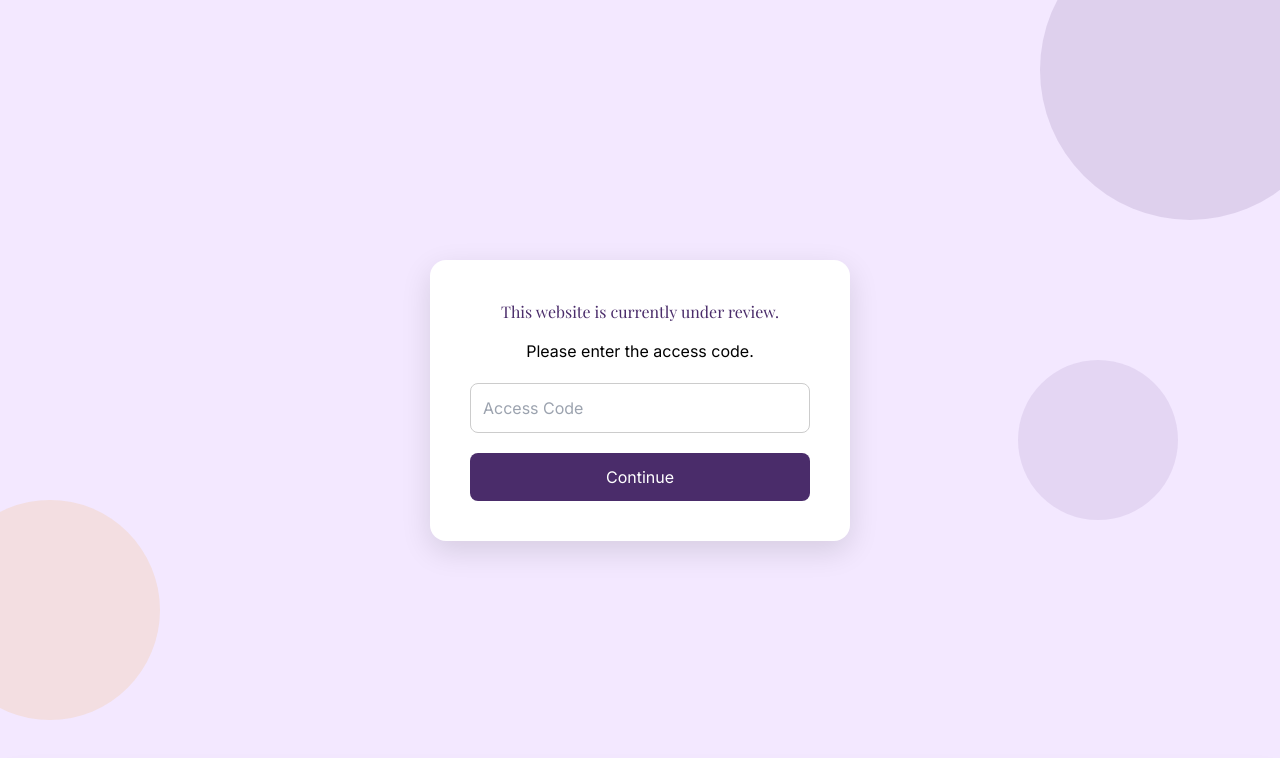
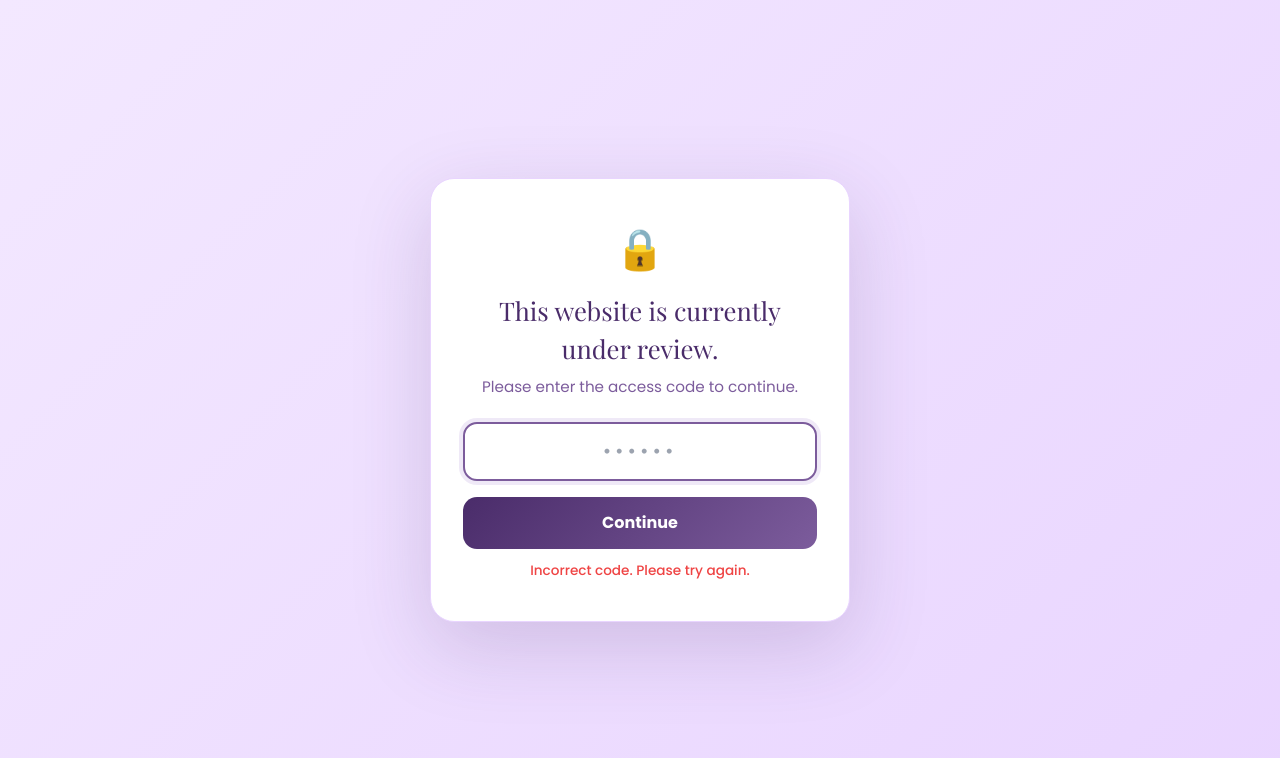
Before and after one commit to sirrichqrd/moyes-treats, a plain HTML site: page index.html in a window 1280 px wide. Both pictures are taken after a click on the button "Continue". Drawn offline with nearby package versions, Linux system fonts and the light colour scheme.

Commit message:
updated preview access gate

```diff
--- a/index.html
+++ b/index.html
@@ -159,19 +159,78 @@
       padding-top: 10px; margin-top: 6px;
       font-weight: 700; color: var(--primary-dark); font-size: 1.05rem;
     }
+
+    /* === PREVIEW GATE === */
+#previewGate {
+  position: fixed; inset: 0; z-index: 9999;
+  background: linear-gradient(135deg, #f3e8ff 0%, #e9d5ff 100%);
+  display: flex; align-items: center; justify-content: center;
+  padding: 20px; font-family: 'Poppins', sans-serif;
+}
+#previewGate.hidden { display: none; }
+.gate-card {
+  background: white; border-radius: 24px; padding: 40px 32px;
+  max-width: 420px; width: 100%; text-align: center;
+  box-shadow: 0 25px 80px rgba(74,44,106,0.18);
+  border: 1px solid #e9d5ff;
+}
+.gate-card h2 {
+  font-family: 'Playfair Display', serif;
+  color: #4a2c6a; font-size: 1.6rem; margin-bottom: 8px;
+}
+.gate-card p {
+  color: #7c5c9c; font-size: 0.95rem; margin-bottom: 24px;
+}
+.gate-input {
+  width: 100%; padding: 14px 18px; border: 2px solid #e9d5ff;
+  border-radius: 14px; font-size: 1.1rem; text-align: center;
+  letter-spacing: 4px; font-weight: 600; color: #4a2c6a;
+  font-family: 'Poppins', sans-serif; transition: all 0.3s;
+}
+.gate-input:focus {
+  outline: none; border-color: #7c5c9c;
+  box-shadow: 0 0 0 4px rgba(124,79,184,0.12);
+}
+.gate-btn {
+  width: 100%; margin-top: 16px; padding: 14px;
+  border-radius: 14px; border: none;
+  background: linear-gradient(135deg, #4a2c6a, #7c5c9c);
+  color: white; font-weight: 700; font-size: 1rem;
+  cursor: pointer; transition: all 0.25s;
+  font-family: 'Poppins', sans-serif;
+}
+.gate-btn:hover {
+  transform: translateY(-2px);
+  box-shadow: 0 10px 30px rgba(74,44,106,0.3);
+}
+.gate-error {
+  color: #ef4444; font-size: 0.85rem; margin-top: 12px;
+  font-weight: 500; display: none;
+}
+.gate-error.show { display: block; }
+
   </style>
 </head>
 <body class="bg-[#f3e8ff] min-h-screen">
+
+    <!-- PREVIEW ACCESS GATE -->
+<div id="previewGate">
+  <div class="gate-card">
+    <div style="font-size:2.5rem;margin-bottom:12px;">🔒</div>
+    <h2>This website is currently under review.</h2>
+    <p>Please enter the access code to continue.</p>
+    <input type="password" id="gateCode" class="gate-input" placeholder="••••••" maxlength="10" autocomplete="off">
+    <button class="gate-btn" onclick="checkGateCode()">Continue</button>
+    <div id="gateError" class="gate-error">Incorrect code. Please try again.</div>
+  </div>
+</div>
+
 
 <div class="bg-shape bg-shape-1"></div>
 <div class="bg-shape bg-shape-2"></div>
 <div class="bg-shape bg-shape-3"></div>
 
-<div id="previewGate"></div>
-
-<div id="siteContent" style="display:none;">
-    <div id="app"></div>
-</div>
+<div id="app"></div>
 
 <!-- Bottom Cart Bar -->
 <div id="cartBar" class="cart-bar">
@@ -239,7 +298,7 @@
         </div>
         <div class="mb-4" id="deliveryLocationGroup" style="display:none;">
           <label class="block text-xs font-semibold text-gray-500 uppercase tracking-wider mb-1.5 font-poppins">Delivery Location</label>
-          <select name="deliveryLocation" required id="deliveryLocation" onchange="onLocationChange(this)" class="form-select">
+          <select name="deliveryLocation" id="deliveryLocation" required onchange="onLocationChange(this)" class="form-select">
             <option value="">&#9660; Select your area</option>
             <option value="Madalla">Madalla</option>
             <option value="Bosso">Bosso</option>
@@ -294,111 +353,6 @@
     <div class="text-xs text-gray-500 mt-0.5" id="toastMessage">Item added to your cart</div>
   </div>
 </div>
-<script>
-    const ACCESS_CODE = "moyes2026";   // Change this
-const STORAGE_KEY = "preview_access";
-const ACCESS_DURATION = 24 * 60 * 60 * 1000; // 24 hours
-
-function showWebsite() {
-    document.getElementById("previewGate").style.display = "none";
-    document.getElementById("siteContent").style.display = "block";
-}
-
-function createPreviewPage() {
-    document.getElementById("previewGate").innerHTML = `
-        <div style="
-            min-height:100vh;
-            display:flex;
-            justify-content:center;
-            align-items:center;
-            background:#f3e8ff;
-            padding:20px;
-        ">
-            <div style="
-                max-width:420px;
-                width:100%;
-                background:white;
-                padding:40px;
-                border-radius:16px;
-                text-align:center;
-                box-shadow:0 10px 30px rgba(0,0,0,.12);
-            ">
-                <h2 style="margin-bottom:15px;color:#4a2c6a;">
-                    This website is currently under review.
-                </h2>
-
-                <p>Please enter the access code.</p>
-
-                <input
-                    id="accessCode"
-                    type="password"
-                    placeholder="Access Code"
-                    style="
-                        width:100%;
-                        padding:12px;
-                        margin:20px 0;
-                        border:1px solid #ccc;
-                        border-radius:8px;
-                    "
-                >
-
-                <button
-                    onclick="checkAccessCode()"
-                    style="
-                        width:100%;
-                        padding:12px;
-                        background:#4a2c6a;
-                        color:white;
-                        border:none;
-                        border-radius:8px;
-                        cursor:pointer;
-                    "
-                >
-                    Continue
-                </button>
-            </div>
-        </div>
-    `;
-}
-
-function checkAccessCode() {
-
-    const code = document.getElementById("accessCode").value;
-
-    if(code === ACCESS_CODE){
-
-        const expiry = Date.now() + ACCESS_DURATION;
-
-        localStorage.setItem(STORAGE_KEY, expiry);
-
-        showWebsite();
-
-    }else{
-
-        alert("Incorrect access code.");
-
-    }
-
-}
-
-window.addEventListener("load", () => {
-
-    const expiry = localStorage.getItem(STORAGE_KEY);
-
-    if(expiry && Date.now() < Number(expiry)){
-
-        showWebsite();
-
-    }else{
-
-        localStorage.removeItem(STORAGE_KEY);
-
-        createPreviewPage();
-
-    }
-
-});
-</script>
 <script>
 // ===================== DATA =====================
 const products = {
@@ -546,6 +500,51 @@ let galleryImageIndex = {};
 let customQty = { 'Samosa': 0, 'Spring Roll': 0, 'Puff Puff': 0, 'Beef': 0, 'Chicken': 0 };
 let deliveryMethod = 'pickup';
 let selectedLocation = '';
+
+// ===================== PREVIEW GATE =====================
+const ACCESS_CODE = 'moyes2026';        // ← CHANGE THIS TO YOUR DESIRED CODE
+const ACCESS_DURATION_HOURS = 24;       // ← CHANGE EXPIRY TIME (e.g., 24, 48, 72)
+
+function isAccessGranted() {
+  try {
+    const stored = localStorage.getItem('moyesPreviewAccess');
+    if (!stored) return false;
+    const data = JSON.parse(stored);
+    const expiry = data.timestamp + (ACCESS_DURATION_HOURS * 60 * 60 * 1000);
+    return Date.now() < expiry;
+  } catch (e) { return false; }
+}
+
+function grantAccess() {
+  try {
+    localStorage.setItem('moyesPreviewAccess', JSON.stringify({ timestamp: Date.now() }));
+  } catch (e) {}
+  const gate = document.getElementById('previewGate');
+  if (gate) gate.classList.add('hidden');
+  render(); // render the main app
+}
+
+function checkGateCode() {
+  const input = document.getElementById('gateCode');
+  const error = document.getElementById('gateError');
+  if (input.value.trim() === ACCESS_CODE) {
+    error.classList.remove('show');
+    grantAccess();
+  } else {
+    error.classList.add('show');
+    input.value = '';
+    input.focus();
+  }
+}
+
+// Allow Enter key to submit
+document.addEventListener('keydown', function(e) {
+  const gate = document.getElementById('previewGate');
+  if (gate && !gate.classList.contains('hidden') && e.key === 'Enter') {
+    checkGateCode();
+  }
+});
+
 
 // Load saved customer details
 let savedCustomer = {};
@@ -1245,7 +1244,13 @@ function render() {
   updateCartUI();
 }
 
-document.addEventListener('DOMContentLoaded', render);
+document.addEventListener('DOMContentLoaded', function() {
+  if (isAccessGranted()) {
+    grantAccess();
+  }
+  // If not granted, the gate stays visible and render() is NOT called yet
+});
+
 </script>
 </body>
 </html>
```
